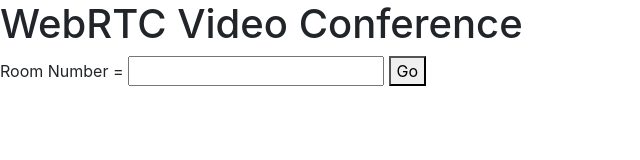
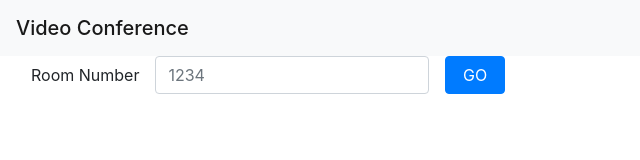
Before and after one commit to rareguy/webrtc-conference, a website: page Video1/public/index.html in a window 1280 px wide. Shown: the whole page, without its empty margins (0-640 px from the left). Drawn offline with nearby package versions, Linux system fonts and the light colour scheme; no server answers.

Commit message:
Edit Tampilan

```diff
--- a/Video1/public/client.js
+++ b/Video1/public/client.js
@@ -1,6 +1,8 @@
 var divSelectRoom = document.getElementById("selectRoom");
 var divConsultingRoom = document.getElementById("consultingRoom");
 var inputRoomNumber = document.getElementById("roomNumber");
+var roomNumberText = document.getElementById("roomNumberText");
+
 var btnGoRoom = document.getElementById("goRoom");
 var localVideo = document.getElementById("localVideo");
 var remoteVideo = document.getElementById("remoteVideo");
@@ -31,6 +33,7 @@
         socket.emit('create or join',roomNumber);
         divSelectRoom.style = "display:none;";
         divConsultingRoom.style = "display:block;";
+		roomNumberText.textContent=" - Room " + roomNumber;
     }
 };
 
--- a/Video1/public/index.html
+++ b/Video1/public/index.html
@@ -1,23 +1,37 @@
 <!doctype html>
 <html lang="en">
 	<head>
-		<title>WebRTC Video Conference</title>
+		<title>Video Conference</title>
 		<link rel="stylesheet" href="https://stackpath.bootstrapcdn.com/bootstrap/4.3.1/css/bootstrap.min.css" integrity="sha384-ggOyR0iXCbMQv3Xipma34MD+dH/1fQ784/j6cY/iJTQUOhcWr7x9JvoRxT2MZw1T" crossorigin="anonymous">
 		<meta charset="utf-8">
 		<meta name="viewport" content="width=device-width, initial-scale=1, shrink-to-fit=no">
 	</head>
 	<body>
-		<h1>WebRTC Video Conference</h1>
+		<nav class="navbar navbar-light bg-light">
+		  <span class="navbar-brand mb-0 h1">Video Conference <span id="roomNumberText"></span></span>
+		</nav>
+		<div class="container-fluid">
+			<div id="selectRoom">
+				<form action="#" class="form-inline">
+					<div class="form-group mx-sm-3 mb-2">
+						<label for="roomNumber" style="margin-right:1em;">Room Number</label>
+						<input class="form-control" id="roomNumber" placeholder="1234" type="text" />
+					</div>
+					<input type="button" value=" GO " class="btn btn-primary mb-2" id="goRoom">
+				</form>
 
-		<div id="selectRoom">
-			<label>Room Number = </label>
-			<input id="roomNumber" type="text" />
-			<button id="goRoom">Go</button>
-		</div>
+			</div>
 
-		<div id="consultingRoom" style="display: none">
-			<video id="localVideo" autoplay></video>
-			<video id="remoteVideo" autoplay></video>
+			<div id="consultingRoom" style="display: none">
+				<div class="row">
+					<div class="col-md-6 col-sm-12">
+							<video id="localVideo" autoplay></video>
+					</div>
+					<div class="col-md-6 col-sm-12">
+							<video id="remoteVideo" autoplay></video>
+					</div>
+				</div>
+			</div>
 		</div>
 
 		<script src="/socket.io/socket.io.js"></script>
--- a/Video1/server.js
+++ b/Video1/server.js
@@ -19,7 +19,7 @@
             socket.join(room);
             socket.emit('created',room);
         }
-        else if(numClients == 1){
+        else if(numClients = 1){
             socket.join(room);
             socket.emit('joined',room);
         }
```
